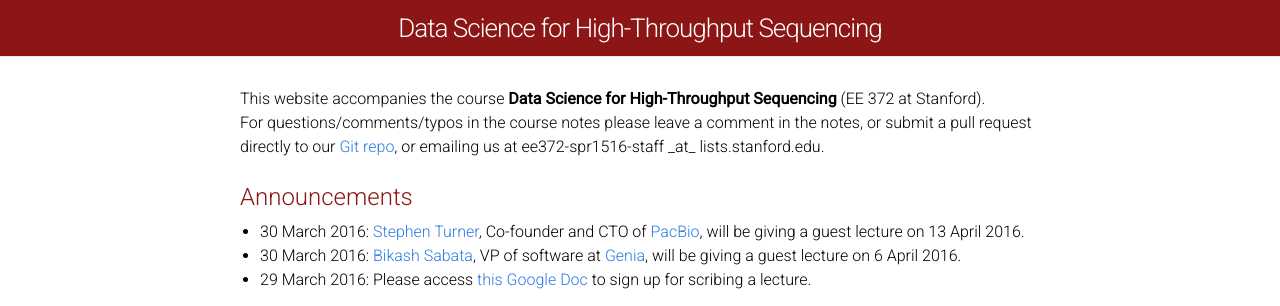
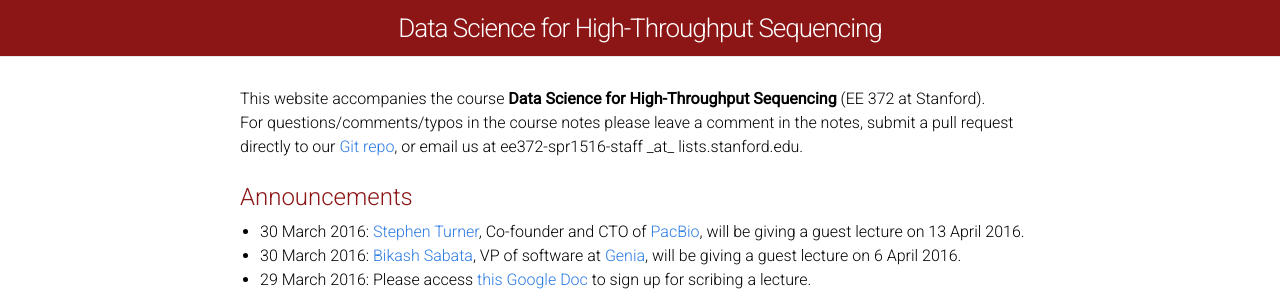
Before and after one commit to laurashen/data-science-sequencing.github.io, a Jekyll site: the page built from index.html, in a window 1280 px wide. Shown: the top 306 px of the page. Built offline with Jekyll 4.4.1, drawn with Linux system fonts in a browser that asks for light colours.

```diff
--- a/index.html
+++ b/index.html
@@ -4,8 +4,8 @@ layout: default
 
 <div>
   This website accompanies the course <b>Data Science for High-Throughput Sequencing</b> (EE 372 at Stanford).  <br>
-  For questions/comments/typos in the course notes please leave a comment in the notes, or submit a pull request
-  directly to our <a href="https://github.com/data-science-sequencing/data-science-sequencing.github.io">Git repo</a>, or emailing us at ee372-spr1516-staff _at_ lists.stanford.edu.
+  For questions/comments/typos in the course notes please leave a comment in the notes, submit a pull request
+  directly to our <a href="https://github.com/data-science-sequencing/data-science-sequencing.github.io">Git repo</a>, or email us at ee372-spr1516-staff _at_ lists.stanford.edu.
 </div>
 
 <div class ="announcements">
```
